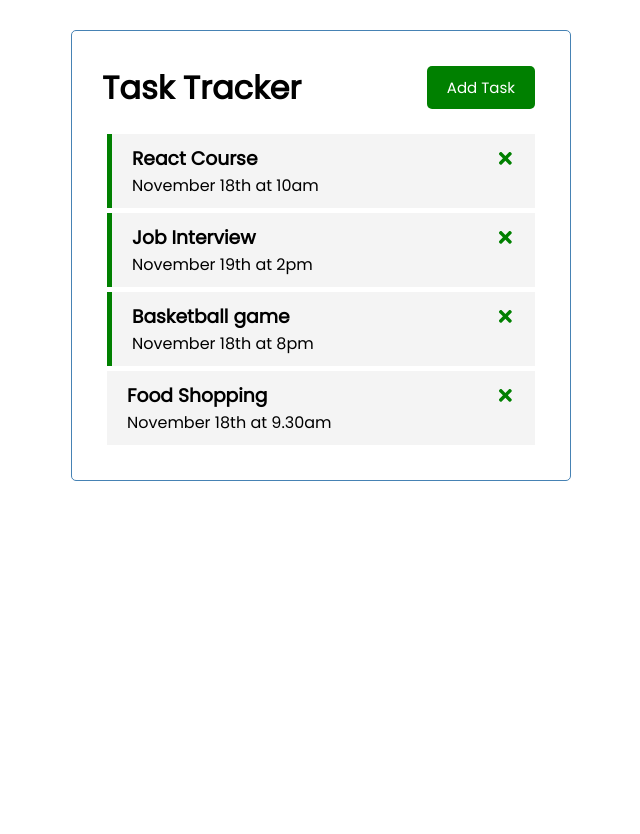
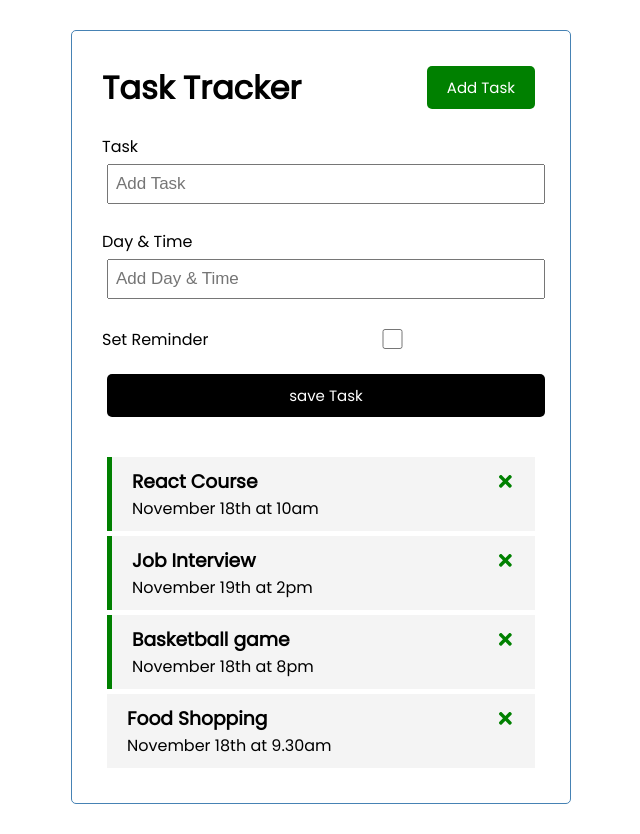
Before and after one commit to ike-agu/react-task-tracker, a React (Create React App) app: page / in a window 1280 px wide. Shown: the whole page, without its empty margins (319-959 px from the left). Before the commit the page ends 800 px from the top, so only its background shows below. Built offline with nearby package versions, Linux system fonts and the light colour scheme.

Commit message:
add task form  added and save task button styled

```diff
--- a/src/App.js
+++ b/src/App.js
@@ -1,6 +1,7 @@
 import {useState} from  'react'
 import Header from './components/Header'
 import Tasks from './components/Tasks'
+import AddTask from './components/AddTask'
 
 function App() {
 
@@ -52,6 +53,7 @@
   return (
     <div className="container">
      <Header />
+     <AddTask />
      {tasks.length > 0 ? (
      <Tasks tasks={tasks} onDelete =
      { deleteTask } onToggle = {toggleReminder}/> ) : ('No tasks to display')}
--- /dev/null
+++ b/src/components/AddTask.js
@@ -0,0 +1,22 @@
+
+const AddTask = () => {
+    return (
+        <form className = 'add-form'>
+            <div className = 'form-control'>
+                <label>Task</label>
+                <input type= 'text' placeholder= 'Add Task' />
+            </div>
+            <div className = 'form-control'>
+                <label>Day & Time</label>
+                <input type= 'text' placeholder= 'Add Day & Time' />
+            </div>
+            <div className = 'form-control form-control-check'>
+                <label>Set Reminder</label>
+                <input type= 'checkbox'/>
+            </div>
+            <input type= 'submit' value='save Task' className = 'btn btn-block'/>
+        </form>
+    )
+}
+
+export default AddTask
```
